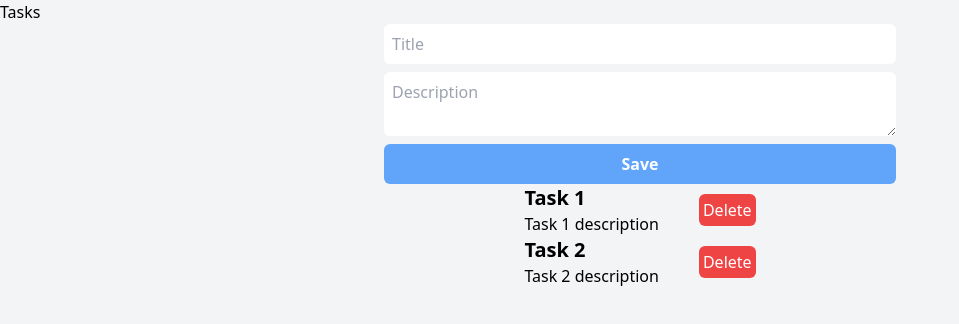
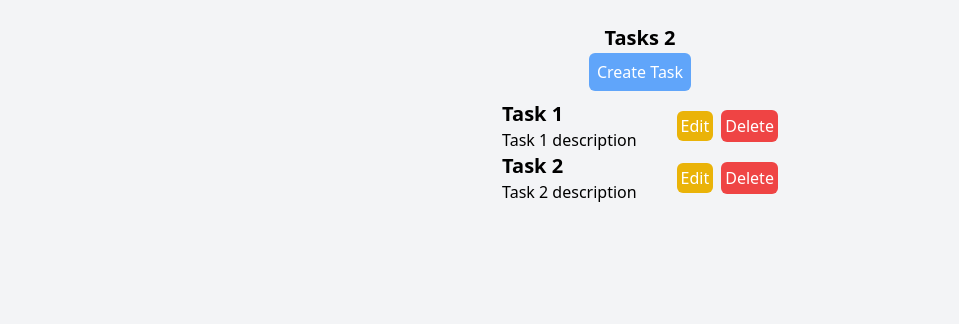
Before and after one commit to TomasOtano25/react-redux-crud, a React (Vite) app: page / in a window 1280 px wide. Shown: the top 324 px of the page, without its empty margins (0-959 px from the left). Built offline with nearby package versions, Linux system fonts and the light colour scheme.

Commit message:
add update task

```diff
--- a/package.json
+++ b/package.json
@@ -13,6 +13,7 @@
     "react": "^18.2.0",
     "react-dom": "^18.2.0",
     "react-redux": "^8.0.4",
+    "react-router-dom": "^6.4.3",
     "uuid": "^9.0.0"
   },
   "devDependencies": {
--- a/src/App.jsx
+++ b/src/App.jsx
@@ -1,6 +1,7 @@
 import { useSelector } from "react-redux";
 import TaskForm from "./components/TaskForm";
 import TaskList from "./components/TaskList";
+import { BrowserRouter, Routes, Route } from "react-router-dom";
 
 function App() {
   const tasksState = useSelector((state) => state.tasks);
@@ -9,9 +10,13 @@ function App() {
 
   return (
     <div className="bg-gray-100 min-h-screen">
-      <h1>Tasks</h1>
-      <TaskForm />
-      <TaskList />
+      <BrowserRouter>
+        <Routes>
+          <Route path="/" element={<TaskList />} />
+          <Route path="/create-task" element={<TaskForm />} />
+          <Route path="/edit-task/:id" element={<TaskForm />} />
+        </Routes>
+      </BrowserRouter>
     </div>
   );
 }
--- /dev/null
+++ b/src/components/Header.jsx
@@ -0,0 +1,21 @@
+import { useSelector } from "react-redux";
+import { Link } from "react-router-dom";
+
+function Header() {
+  const tasks = useSelector((state) => state.tasks);
+
+  return (
+    <header className="text-center my-4">
+      <h1 className="text-xl font-bold my-2">Tasks {tasks.length}</h1>
+
+      <Link
+        to="/create-task"
+        className="p-2 bg-blue-400 rounded-md text-white hover:bg-blue-500"
+      >
+        Create Task
+      </Link>
+    </header>
+  );
+}
+
+export default Header;
--- a/src/components/TaskForm.jsx
+++ b/src/components/TaskForm.jsx
@@ -1,7 +1,8 @@
-import { useState } from "react";
-import { useDispatch } from "react-redux";
-import { addTask } from "../features/tasks/taskSlice";
+import { useEffect, useState } from "react";
+import { useDispatch, useSelector } from "react-redux";
+import { addTask, editTask } from "../features/tasks/taskSlice";
 import { v4 as uuid } from "uuid";
+import { useNavigate, useParams } from "react-router-dom";
 
 function TaskForm() {
   const [task, setTask] = useState({
@@ -10,6 +11,10 @@ function TaskForm() {
   });
 
   const dispatch = useDispatch();
+  const navigate = useNavigate();
+  const params = useParams();
+
+  const tasks = useSelector((state) => state.tasks);
 
   const handleChange = (e) => {
     setTask({ ...task, [e.target.name]: e.target.value });
@@ -17,8 +22,22 @@ function TaskForm() {
 
   const handleSubmit = (e) => {
     e.preventDefault();
-    dispatch(addTask({ ...task, id: uuid() }));
+
+    if (params.id) {
+      dispatch(editTask(task));
+    } else {
+      dispatch(addTask({ ...task, id: uuid() }));
+    }
+    navigate("/");
   };
+
+  useEffect(() => {
+    console.log(params);
+
+    if (params.id) {
+      setTask(tasks.find((task) => task.id === params.id));
+    }
+  }, []);
 
   return (
     <form
@@ -31,6 +50,7 @@ function TaskForm() {
         name="title"
         placeholder="Title"
         onChange={handleChange}
+        value={task.title}
       />
 
       <textarea
@@ -38,6 +58,7 @@ function TaskForm() {
         name="description"
         placeholder="Description"
         onChange={handleChange}
+        value={task.description}
       ></textarea>
 
       <button className="bg-blue-400 p-2 rounded-md hover:bg-blue-500 cursor-pointer font-bold text-white">
--- a/src/components/TaskList.jsx
+++ b/src/components/TaskList.jsx
@@ -1,5 +1,7 @@
 import { useDispatch, useSelector } from "react-redux";
+import { Link } from "react-router-dom";
 import { deleteTask } from "../features/tasks/taskSlice";
+import Header from "./Header";
 
 function TaskList() {
   const tasks = useSelector((state) => state.tasks);
@@ -12,6 +14,9 @@ function TaskList() {
 
   return (
     <div className="flex flex-col items-center">
+      {/* Header */}
+      <Header />
+
       {/* List Tasks */}
       <div>
         {tasks.map((task) => (
@@ -21,12 +26,21 @@ function TaskList() {
               <p>{task.description}</p>
             </div>
 
-            <button
-              onClick={() => handleDelete(task.id)}
-              className="bg-red-500 p-1 rounded-md text-white"
-            >
-              Delete
-            </button>
+            <div className="space-x-2">
+              <Link
+                to={`/edit-task/${task.id}`}
+                className="bg-yellow-500 p-1 rounded-md text-white hover:bg-yellow-600"
+              >
+                Edit
+              </Link>
+
+              <button
+                onClick={() => handleDelete(task.id)}
+                className="bg-red-500 p-1 rounded-md text-white hover:bg-red-600"
+              >
+                Delete
+              </button>
+            </div>
           </div>
         ))}
       </div>
--- a/src/features/tasks/taskSlice.js
+++ b/src/features/tasks/taskSlice.js
@@ -23,7 +23,17 @@ export const taskSlice = createSlice({
       // state = [...state, action.payload];
       state.push(action.payload);
     },
-    updateTask: (state, action) => {},
+    editTask: (state, action) => {
+      console.log(action.payload);
+      const { id, title, description } = action.payload;
+
+      const foundTask = state.find((task) => task.id === id);
+
+      if (foundTask) {
+        foundTask.title = title;
+        foundTask.description = description;
+      }
+    },
     deleteTask: (state, action) => {
       const taskFound = state.find((task) => task.id === action.payload);
       if (taskFound) {
@@ -35,7 +45,7 @@ export const taskSlice = createSlice({
 
 // NOTA: todas las funcion no son validas se debe usar inmutabilidad
 
-export const { addTask, deleteTask } = taskSlice.actions;
+export const { addTask, deleteTask, editTask } = taskSlice.actions;
 
 export const taskSelector = (state) => state.tasks;
 
```
Also changed, not shown: 1 other file (tests, documents, lock files or other folders).
